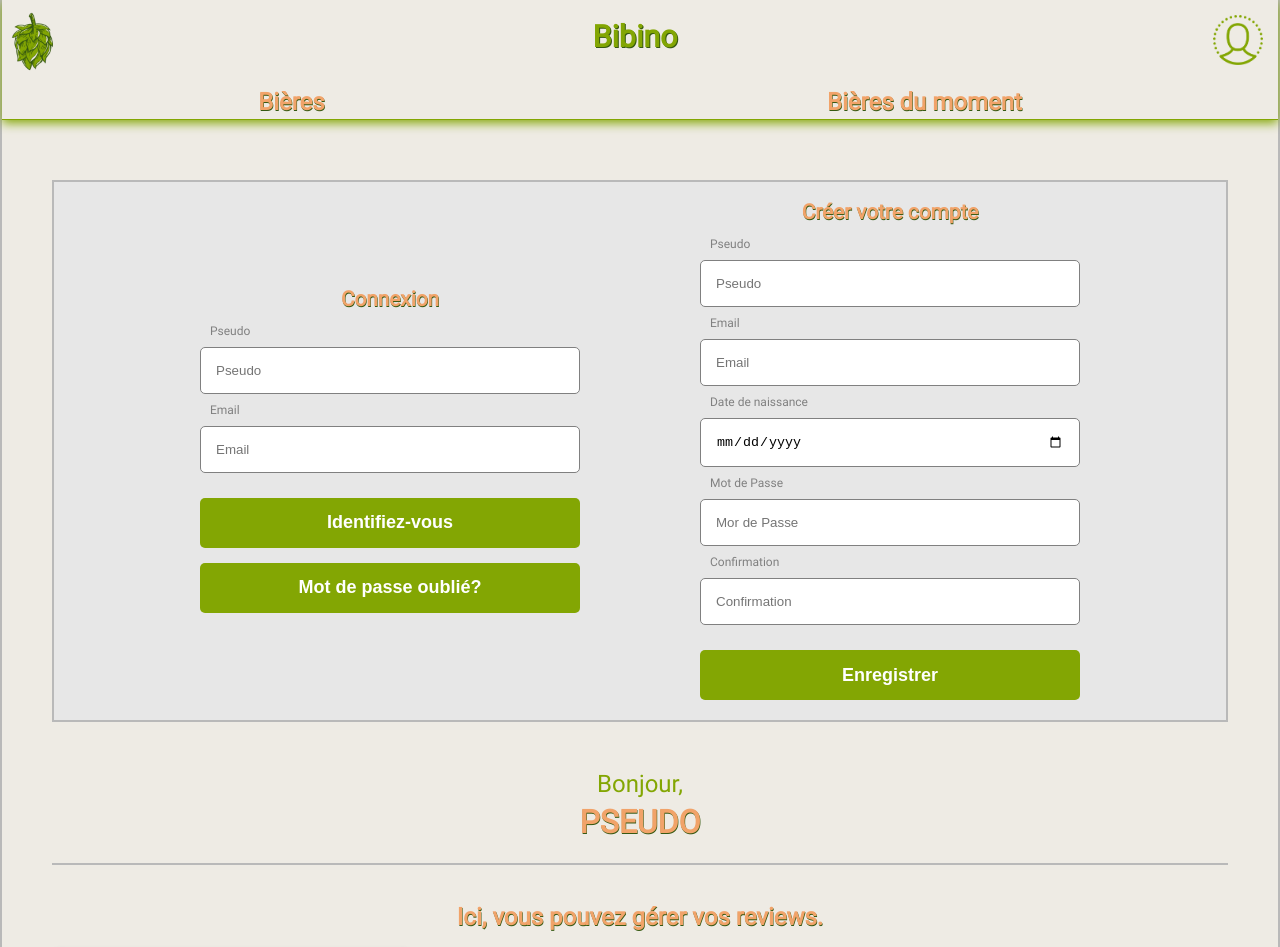
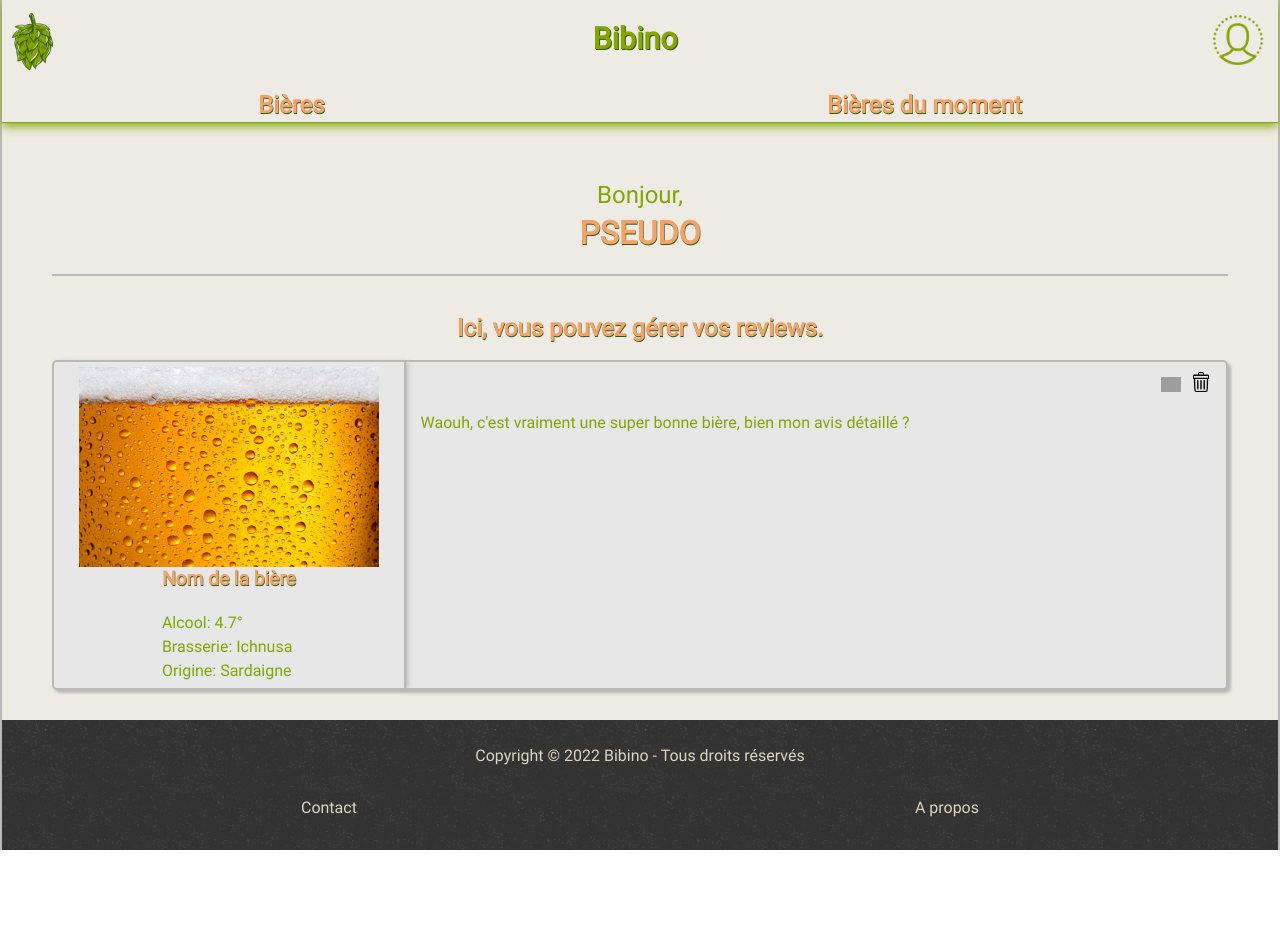
Before and after one commit to Nicolas-Verbaere/Bibino_Back, a React (Create React App) app: page /profil in a window 1280 px wide. Shown: the top 947 px of the page. After the commit the page ends 850 px from the top, so only its background shows below. Built offline with nearby package versions, Linux system fonts and the light colour scheme; grey boxes are pictures that could not be loaded.

Commit message:
add React Routeur and fix

```diff
--- a/package.json
+++ b/package.json
@@ -3,12 +3,14 @@
   "version": "0.1.0",
   "private": true,
   "dependencies": {
+    "@surma/rollup-plugin-off-main-thread": "^2.2.3",
     "@testing-library/jest-dom": "^5.14.1",
     "@testing-library/react": "^13.0.0",
     "@testing-library/user-event": "^13.2.1",
     "node": "^17.7.2",
     "react": "^18.1.0",
     "react-dom": "^18.1.0",
+    "react-router-dom": "6",
     "react-scripts": "5.0.1",
     "sass": "^1.52.3",
     "semantic-ui-css": "^2.4.1",
--- a/src/components/Footer/FooterNav/FooterNav.js
+++ b/src/components/Footer/FooterNav/FooterNav.js
@@ -1,10 +1,18 @@
+import { Link } from 'react-router-dom';
+
 import './FooterNav.scss';
 
 function Footer() {
     return (
         <nav className="footer_container">
-          <a className="footer_container-link" href="/contact">Contact</a>
-          <a className="footer_container-link" href="/a-propos">A propos</a>
+            <a className="footer_container-link" href="/contact">
+                Contact
+            </a>
+            <Link to="/a-propos">
+                <a className="footer_container-link" href="/a-propos">
+                    A propos
+                </a>
+            </Link>
         </nav>
     );
 }
--- a/src/components/Header/HeaderTop/HeaderTop.js
+++ b/src/components/Header/HeaderTop/HeaderTop.js
@@ -1,13 +1,26 @@
-import logo from "../../../assets/img/logo_bibino.png";
-import iconProfil from "../../../assets/img/icone_profil.png";
+import { Link } from 'react-router-dom';
+
+import logo from '../../../assets/img/logo_bibino.png';
+import iconProfil from '../../../assets/img/icone_profil.png';
 import './HeaderTop.scss';
 
 function HeaderTop() {
     return (
         <section className="top_header">
-          <img className="top_header-logo" src={logo} alt="" />
-          <h1 className="top_header-title">Bibino</h1>
-          <img className="top_header-profil" src={iconProfil} alt="profil"></img>
+            <Link to="/">
+                <img className="top_header-logo" src={logo} alt="" />
+            </Link>
+            <Link to="/">
+                <h1 className="top_header-title">Bibino</h1>
+            </Link>
+
+            <Link to="/profil">
+                <img
+                    className="top_header-profil"
+                    src={iconProfil}
+                    alt="profil"
+                ></img>
+            </Link>
         </section>
     );
 }
--- a/src/components/Main/Authentification/Register/Register.js
+++ b/src/components/Main/Authentification/Register/Register.js
@@ -45,7 +45,7 @@ const Register = () => {
             id: 4,
             name: 'password',
             type: 'password',
-            placeholder: 'Mor de Passe',
+            placeholder: 'Mot de Passe',
             errorMessage:
                 'Password should be 8-20 characters and include at least 1 letter, 1 number and 1 special character!',
             label: 'Mot de Passe',
--- a/src/components/Main/Main.js
+++ b/src/components/Main/Main.js
@@ -1,22 +1,32 @@
 import React from 'react';
+import { Routes, Route } from 'react-router-dom';
 
 import ArticleAPropos from './ArticleAPropos/ArticleAPropos';
 import ArticleTopBeers from './ArticleTopBeers/ArticleTopBeers';
 import Form from './Authentification/Form';
-import Profil from "./Profil/Profil";
+import Profil from './Profil/Profil';
 
-import './Main.scss'
+import './Main.scss';
 
 import './Main.scss';
 
 function Main() {
     return (
         <main className="main">
-            {/* <ArticleAPropos /> */}
-            {/* <ArticleTopBeers /> */}
-            <Form />
-            <Profil />
+            <Routes>
+                <Route
+                    path="/"
+                    element={
+                        <>
+                            <ArticleAPropos />
+                            <ArticleTopBeers />
+                        </>
+                    }
+                />
+                <Route path="/formulaire" element={<Form />} />
+                <Route path="/profil" element={<Profil />} />
+            </Routes>
         </main>
-    )
+    );
 }
 export default React.memo(Main);
--- a/src/index.js
+++ b/src/index.js
@@ -1,17 +1,17 @@
 import React from 'react';
 import ReactDOM from 'react-dom/client';
 import '../src/style/_reset.scss';
-// import 'semantic-ui-css/semantic.min.css';
+import { BrowserRouter } from 'react-router-dom';
 import './index.scss';
 import App from './components/App';
 import reportWebVitals from './reportWebVitals';
 
-// import 'semantic-ui-css/semantic.min.css';
-
 const root = ReactDOM.createRoot(document.getElementById('root'));
 root.render(
     <React.StrictMode>
-        <App />
+        <BrowserRouter>
+            <App />
+        </BrowserRouter>
     </React.StrictMode>
 );
 
```
Also changed, not shown: 1 other file (tests, documents, lock files or other folders).
